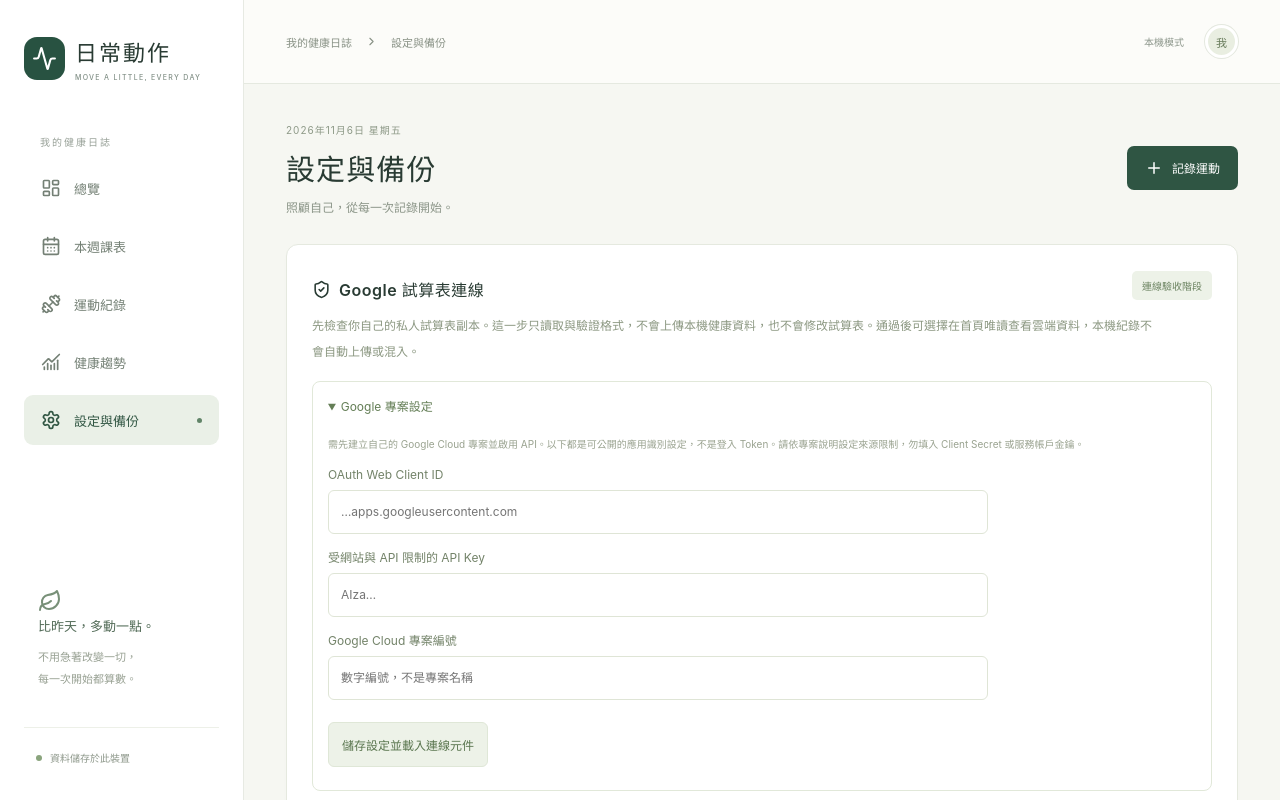
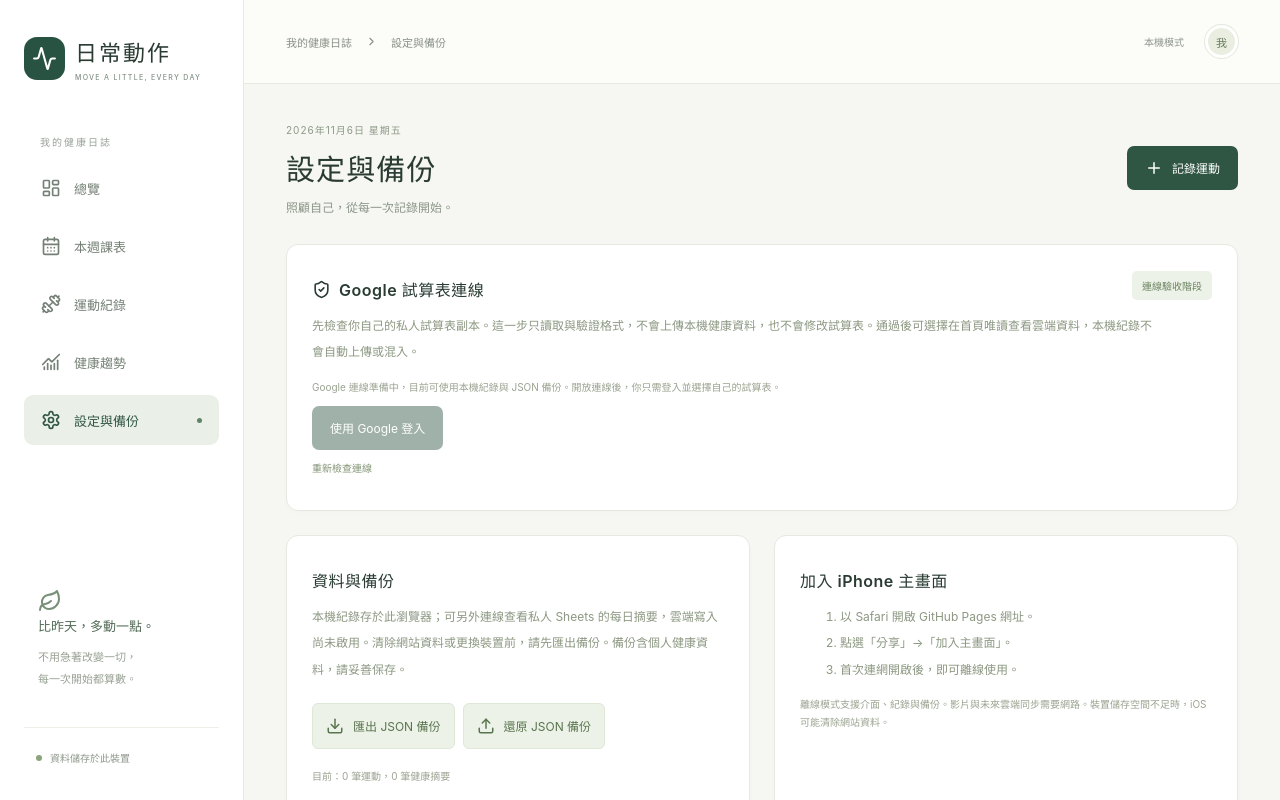
Before and after one commit to josephinezulin/fitness-pwa, a React (Vite) app: page / in a window 1280 px wide. Both pictures are taken after a click on the button "設定與備份". Shown: the top 800 px of the page. Built offline with nearby package versions, Linux system fonts and the light colour scheme.

Commit message:
Move Google app configuration out of the user flow

```diff
--- /dev/null
+++ b/public/google-config.json
@@ -0,0 +1,5 @@
+{
+  "clientId": "",
+  "apiKey": "",
+  "projectNumber": ""
+}
--- a/src/CloudPanel.tsx
+++ b/src/CloudPanel.tsx
@@ -10,9 +10,7 @@ import {
   chooseSpreadsheet,
   login,
   prepareGoogle,
-  readConfig,
   revoke,
-  storeConfig,
   type GoogleConfig,
   type GoogleSession,
 } from "./google";
@@ -23,21 +21,25 @@ import {
 } from "./sheets";
 import type { Data } from "./model";
 import type { CloudIdentity } from "./workspace";
+import { loadSiteConfig } from "./site-config";
 import { TAB_NAMES } from "./sheet-schema";
 export function CloudPanel({
   onUseSnapshot,
   onDisconnect,
+  visible,
 }: {
   onUseSnapshot: (identity: CloudIdentity, data: Data) => void;
   onDisconnect: () => void;
+  visible: boolean;
 }) {
-  const [config, setConfig] = useState(readConfig);
+  const [config, setConfig] = useState<GoogleConfig | null>(null);
+  const [configLoaded, setConfigLoaded] = useState(false);
+  const [retry, setRetry] = useState(0);
   const [ready, setReady] = useState(false);
   const [session, setSession] = useState<GoogleSession | null>(null);
   const [inspection, setInspection] = useState<SheetInspection | null>(null);
   const [busy, setBusy] = useState("");
   const [notice, setNotice] = useState("");
-  const [configurationOpen, setConfigurationOpen] = useState(!config.clientId);
   const epoch = useRef(0);
   const request = useRef<AbortController | null>(null);
   const currentSession = useRef<GoogleSession | null>(null);
@@ -70,25 +72,55 @@ export function CloudPanel({
   }, [session]);
   const valid = (version: number) =>
     active.current && version === epoch.current;
-  async function setup(c: GoogleConfig) {
-    const version = ++epoch.current;
-    setReady(false);
-    setBusy("載入 Google 元件");
-    setNotice("");
-    try {
-      storeConfig(c);
-      await prepareGoogle();
-      if (valid(version)) {
-        setReady(true);
-        setConfigurationOpen(false);
-      }
-    } catch (error) {
-      if (valid(version)) setNotice((error as Error).message);
-    } finally {
-      if (valid(version)) setBusy("");
-    }
-  }
+  useEffect(() => {
+    const controller = new AbortController();
+    const timer = window.setTimeout(() => controller.abort(), 20000);
+    let cancelled = false;
+    setConfigLoaded(false);
+    loadSiteConfig(
+      new URL("google-config.json", document.baseURI),
+      controller.signal,
+    )
+      .then((next) => {
+        if (!cancelled) setConfig(next);
+      })
+      .catch(() => {
+        if (!cancelled) {
+          setConfig(null);
+          setNotice("暫時無法確認 Google 連線，請稍後重試。");
+        }
+      })
+      .finally(() => {
+        clearTimeout(timer);
+        if (!cancelled) setConfigLoaded(true);
+      });
+    return () => {
+      cancelled = true;
+      clearTimeout(timer);
+      controller.abort();
+    };
+  }, [retry]);
+  useEffect(() => {
+    if (!visible || !config || ready) return;
+    let cancelled = false;
+    setBusy("準備 Google 登入");
+    prepareGoogle()
+      .then(() => {
+        if (!cancelled) setReady(true);
+      })
+      .catch(() => {
+        if (!cancelled)
+          setNotice("Google 登入暫時無法使用，請檢查網路後重試。");
+      })
+      .finally(() => {
+        if (!cancelled) setBusy("");
+      });
+    return () => {
+      cancelled = true;
+    };
+  }, [visible, config, retry]);
   function signIn() {
+    if (!config || !ready) return;
     const version = ++epoch.current;
     setBusy("等待 Google 登入");
     setNotice("");
@@ -108,7 +140,7 @@ export function CloudPanel({
       });
   }
   async function pick() {
-    if (!session) return;
+    if (!session || !config) return;
     const version = ++epoch.current;
     request.current?.abort();
     const controller = new AbortController();
@@ -156,85 +188,25 @@ export function CloudPanel({
       <p className="guide">
         先檢查你自己的私人試算表副本。這一步只讀取與驗證格式，不會上傳本機健康資料，也不會修改試算表。通過後可選擇在首頁唯讀查看雲端資料，本機紀錄不會自動上傳或混入。
       </p>
-      <details
-        open={configurationOpen}
-        onToggle={(event) => setConfigurationOpen(event.currentTarget.open)}
-      >
-        <summary>Google 專案設定</summary>
+      {configLoaded && !config && (
         <p className="tiny muted">
-          需先建立自己的 Google Cloud 專案並啟用
-          API。以下都是可公開的應用識別設定，不是登入
-          Token。請依專案說明設定來源限制，勿填入 Client Secret 或服務帳戶金鑰。
+          Google 連線準備中，目前可使用本機紀錄與 JSON
+          備份。開放連線後，你只需登入並選擇自己的試算表。
         </p>
-        <form
-          onSubmit={(event) => {
-            event.preventDefault();
-            const form = new FormData(event.currentTarget);
-            const next = {
-              clientId: String(form.get("clientId")).trim(),
-              apiKey: String(form.get("apiKey")).trim(),
-              projectNumber: String(form.get("projectNumber")).trim(),
-            };
-            setConfig(next);
-            void setup(next);
-          }}
-        >
-          <label>
-            OAuth Web Client ID
-            <input
-              name="clientId"
-              autoComplete="off"
-              defaultValue={config.clientId}
-              required
-              disabled={!!session || !!busy}
-              placeholder="…apps.googleusercontent.com"
-            />
-          </label>
-          <label>
-            受網站與 API 限制的 API Key
-            <input
-              name="apiKey"
-              autoComplete="off"
-              defaultValue={config.apiKey}
-              required
-              disabled={!!session || !!busy}
-              placeholder="AIza…"
-            />
-          </label>
-          <label>
-            Google Cloud 專案編號
-            <input
-              name="projectNumber"
-              inputMode="numeric"
-              autoComplete="off"
-              defaultValue={config.projectNumber}
-              required
-              disabled={!!session || !!busy}
-              placeholder="數字編號，不是專案名稱"
-            />
-          </label>
-          <button className="secondary" disabled={!!session || !!busy}>
-            儲存設定並載入連線元件
-          </button>
-        </form>
-      </details>
+      )}
+      {!configLoaded && (
+        <p className="tiny muted" role="status">
+          正在確認 Google 連線狀態…
+        </p>
+      )}
       {!session ? (
         <div className="cloud-actions">
-          {!ready && (
-            <button
-              className="secondary"
-              disabled={!!busy}
-              onClick={() => void setup(config)}
-            >
-              載入 Google 連線元件
-            </button>
-          )}
           <button
             className="primary"
-            disabled={!ready || !!busy}
+            disabled={!config || !ready || !!busy}
             onClick={signIn}
           >
-            登入 Google 並授權選定檔案
+            使用 Google 登入
           </button>
           {busy && (
             <button
@@ -254,7 +226,7 @@ export function CloudPanel({
               className="text-button"
               onClick={() => {
                 const previous = currentSession.current;
-                reset("已登出。所有登入 Token 已從本次連線狀態移除。");
+                reset("已登出 Google。");
                 if (previous) revoke(previous);
               }}
             >
@@ -274,6 +246,17 @@ export function CloudPanel({
             Drive。授權會過期，重新開啟 PWA 需要再次登入。
           </p>
         </>
+      )}
+      {!session && !busy && (!config || !ready) && configLoaded && (
+        <button
+          className="text-button"
+          onClick={() => {
+            setNotice("");
+            setRetry((n) => n + 1);
+          }}
+        >
+          重新檢查連線
+        </button>
       )}
       {busy && (
         <p className="cloud-status" role="status">
--- a/src/google.ts
+++ b/src/google.ts
@@ -73,33 +73,6 @@ declare global {
       ): void;
     };
   }
-}
-const configKey = "daily-movement-google-config-v1";
-export function validConfig(config: GoogleConfig) {
-  return (
-    /^[a-zA-Z0-9-]+\.apps\.googleusercontent\.com$/.test(config.clientId) &&
-    /^AIza[\w-]{20,}$/.test(config.apiKey) &&
-    /^\d{5,}$/.test(config.projectNumber)
-  );
-}
-export function readConfig(): GoogleConfig {
-  try {
-    const c = JSON.parse(localStorage.getItem(configKey) || "{}");
-    return {
-      clientId: String(c.clientId || ""),
-      apiKey: String(c.apiKey || ""),
-      projectNumber: String(c.projectNumber || ""),
-    };
-  } catch {
-    return { clientId: "", apiKey: "", projectNumber: "" };
-  }
-}
-export function storeConfig(config: GoogleConfig) {
-  if (!validConfig(config))
-    throw Error(
-      "請確認 OAuth Client ID、API Key 與數字格式的專案編號。請勿輸入 Client Secret。",
-    );
-  localStorage.setItem(configKey, JSON.stringify(config));
 }
 const scripts = new Map<string, Promise<void>>();
 function script(src: string) {
--- a/src/main.tsx
+++ b/src/main.tsx
@@ -667,6 +667,7 @@ function App() {
               style={{ display: page === "設定與備份" ? "grid" : "none" }}
             >
               <CloudPanel
+                visible={page === "設定與備份"}
                 onUseSnapshot={workspace.activateCloud}
                 onDisconnect={workspace.disconnectCloud}
               />
--- /dev/null
+++ b/src/site-config.ts
@@ -0,0 +1,41 @@
+import type { GoogleConfig } from "./google";
+
+/** Public application identifiers, supplied once by the website maintainer. Never user tokens. */
+export function parseSiteConfig(raw: unknown): GoogleConfig | null {
+  if (!raw || typeof raw !== "object" || Array.isArray(raw))
+    throw Error("網站連線設定格式不符。");
+  const record = raw as Record<string, unknown>;
+  const fields = ["clientId", "apiKey", "projectNumber"] as const;
+  if (
+    Object.keys(record).some(
+      (key) => !fields.includes(key as (typeof fields)[number]),
+    )
+  )
+    throw Error("網站連線設定含未允許的欄位。");
+  if (fields.some((key) => typeof record[key] !== "string"))
+    throw Error("網站連線設定不完整。");
+  const c = Object.fromEntries(
+    fields.map((key) => [key, (record[key] as string).trim()]),
+  ) as GoogleConfig;
+  if (fields.every((key) => c[key] === "")) return null;
+  if (
+    !/^[a-zA-Z0-9-]+\.apps\.googleusercontent\.com$/.test(c.clientId) ||
+    !/^AIza[\w-]{20,}$/.test(c.apiKey) ||
+    !/^\d{5,}$/.test(c.projectNumber)
+  )
+    throw Error("網站連線設定尚未完成。");
+  return c;
+}
+export async function loadSiteConfig(
+  url: URL,
+  signal: AbortSignal,
+): Promise<GoogleConfig | null> {
+  const response = await fetch(url, {
+    cache: "no-store",
+    credentials: "omit",
+    signal,
+  });
+  if (response.status === 404) return null;
+  if (!response.ok) throw Error("暫時無法確認 Google 連線，請稍後重試。");
+  return parseSiteConfig(await response.json());
+}
```
Also changed, not shown: 4 other files (tests, documents, lock files or other folders).
